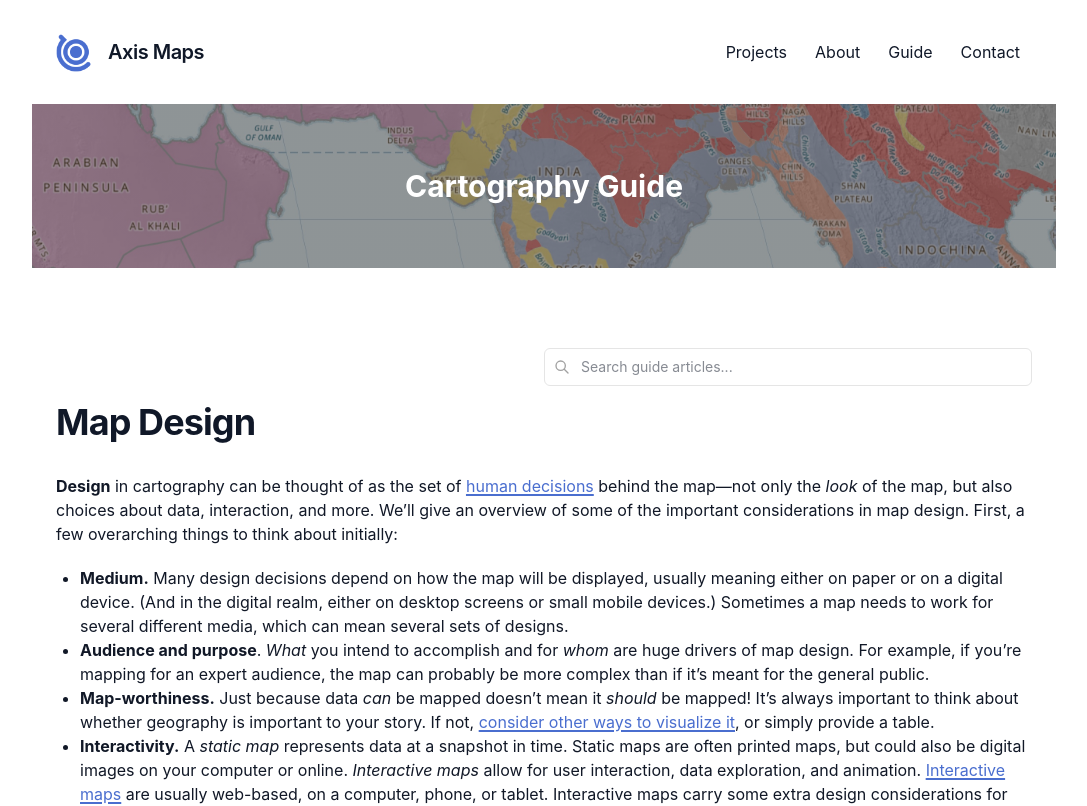
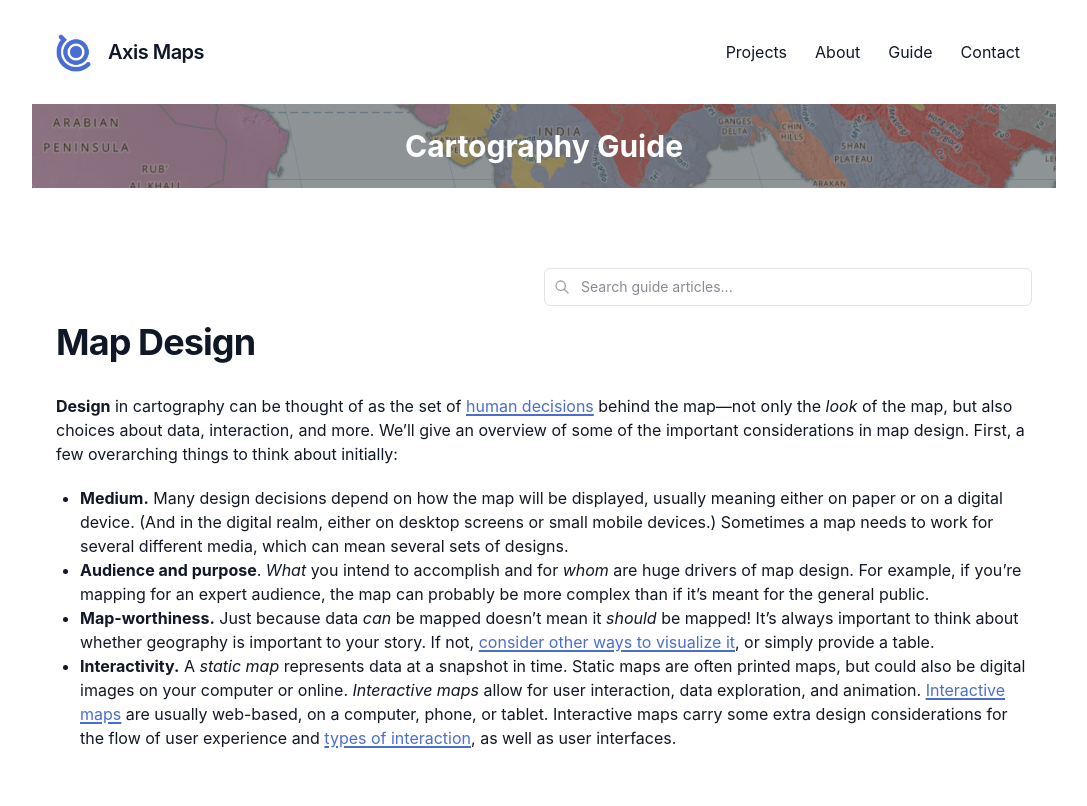
Before and after one commit to axismaps/axismaps, a Next.js app: page /guide/map-design in a window 1280 px wide. Shown: the top 806 px of the page, without its empty margins (96-1183 px from the left). Built offline with nearby package versions, Linux system fonts and the light colour scheme.

Commit message:
Adjust banner padding back to p-6 for individual guide pages
Co-authored-by: bcsheesley <4501388+bcsheesley@users.noreply.github.com>

```diff
--- a/app/guide/[slug]/page.tsx
+++ b/app/guide/[slug]/page.tsx
@@ -81,7 +81,7 @@ export default async function GuidePage({ params }: { params: Promise<{ slug: st
       <div className="relative -mx-4 md:-mx-6 mb-12">
         <Link
           href="/guide"
-          className="block p-16 text-center bg-cover bg-center bg-no-repeat transition-opacity hover:opacity-90"
+          className="block p-6 text-center bg-cover bg-center bg-no-repeat transition-opacity hover:opacity-90"
           style={{
             backgroundImage: `linear-gradient(rgba(0, 0, 0, 0.4), rgba(0, 0, 0, 0.4)), url('/images/guide.jpg')`
           }}
```
